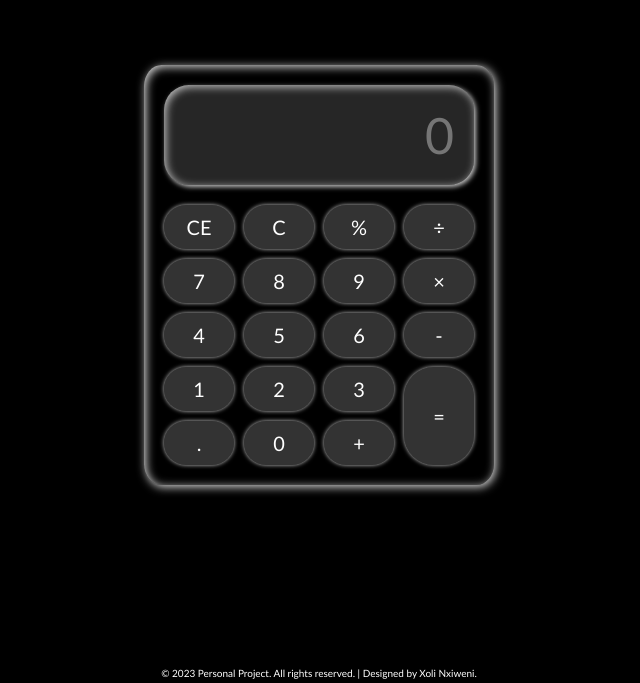
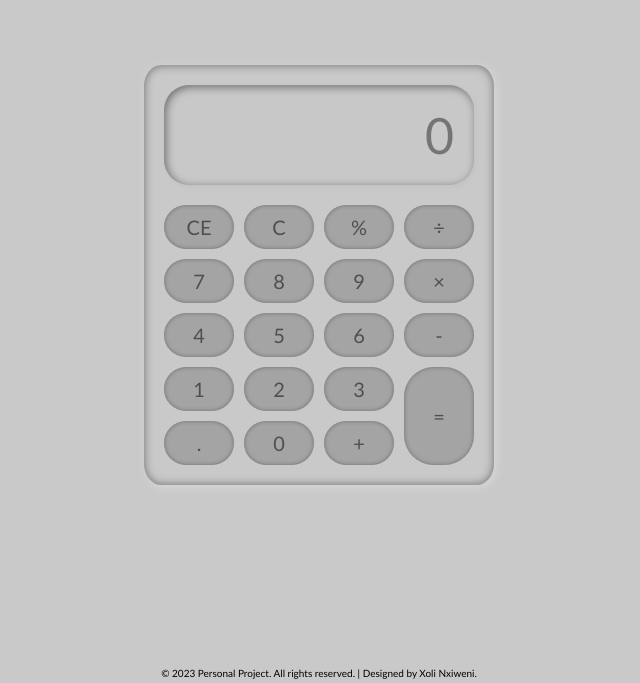
Before and after one commit to Xoli-Nxiweni/CodSoft_WebDevelopment_Task_3, a plain HTML site: page index.html in a window 1280 px wide. Shown: the part 117-800 px from the top of the page, without its empty margins (321-961 px from the left). Drawn offline with Linux system fonts and the light colour scheme.

Commit message:
theme edits

```diff
--- a/style.css
+++ b/style.css
@@ -7,7 +7,7 @@
     font-size: 20px;
 }
 body{
-    background: #000000;
+    background: #c9c9c9;
 }
 .CalculatorInterface{
     display: flex;
@@ -22,7 +22,7 @@ body{
     padding: 1em;
     border-radius: 5%;
     box-shadow: 2px 2px 10px rgb(216, 216, 216),
-                inset 2px 2px 10px rgb(216, 216, 216);
+                inset 0px 0px 10px #6d6d6d;
 }
 input{
     grid-column: span 4;
@@ -31,9 +31,9 @@ input{
     background: #c2c2c232;
     font-size: 50px;
     text-align: end;
-    color: #fff;
+    color: #525252;
     padding: 20px;
-    box-shadow: inset 2px 2px 8px #c2c2c2,
+    box-shadow: inset 2px 2px 8px #6d6d6d,
                     2px 2px 5px #c2c2c2;
     margin: 0 0 3% 0;
 }
@@ -42,10 +42,10 @@ input{
 }
 button{
     background: rgba(116, 116, 116, 0.438);
-    color: white;
+    color: rgb(79, 79, 79);
     padding: 10px;
     border-radius: 30px;
-    box-shadow: 0 0 4px #cecece;
+    box-shadow: 0 0 4px inset #6d6d6d;
     cursor: pointer;
 }
 p{
@@ -53,5 +53,5 @@ p{
     justify-content: center;
     align-items: center;
     font-size: 10px;
-    color: #ffffff;
+    color: #000000;
 }
```
